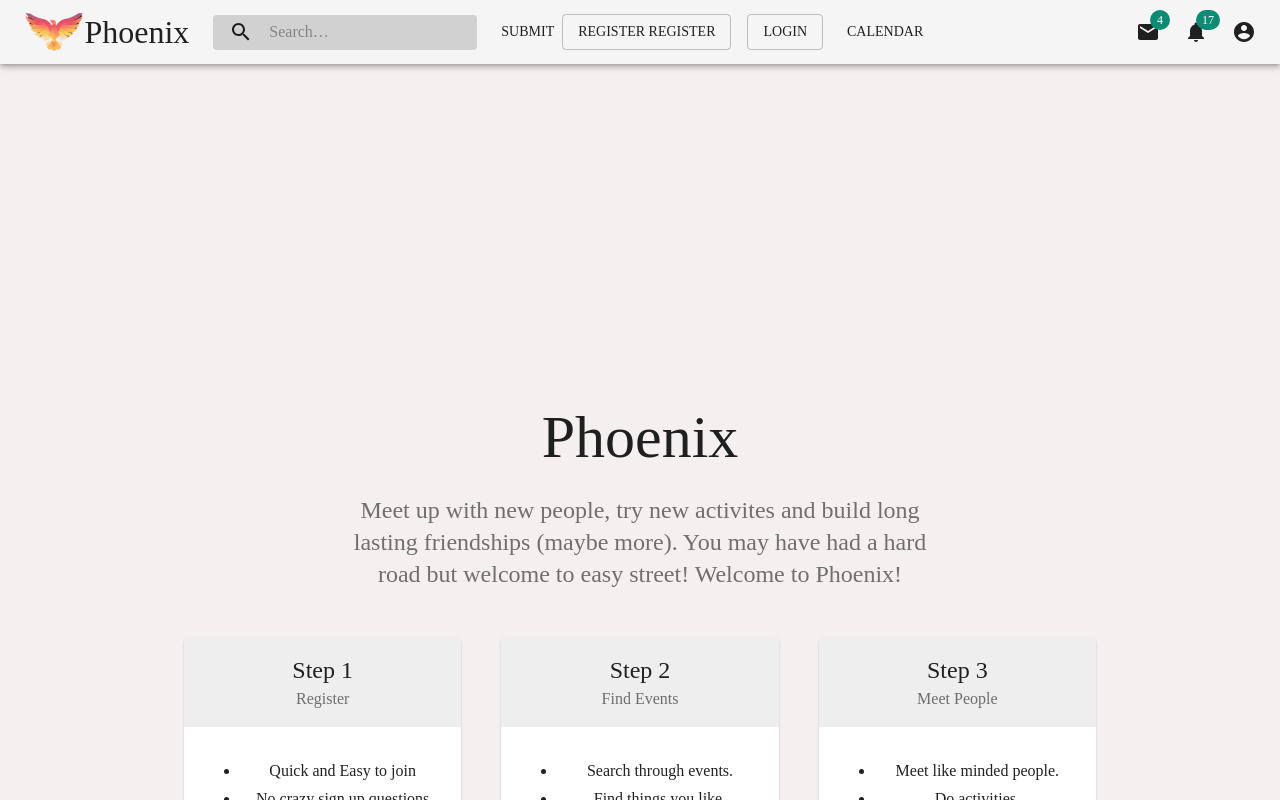
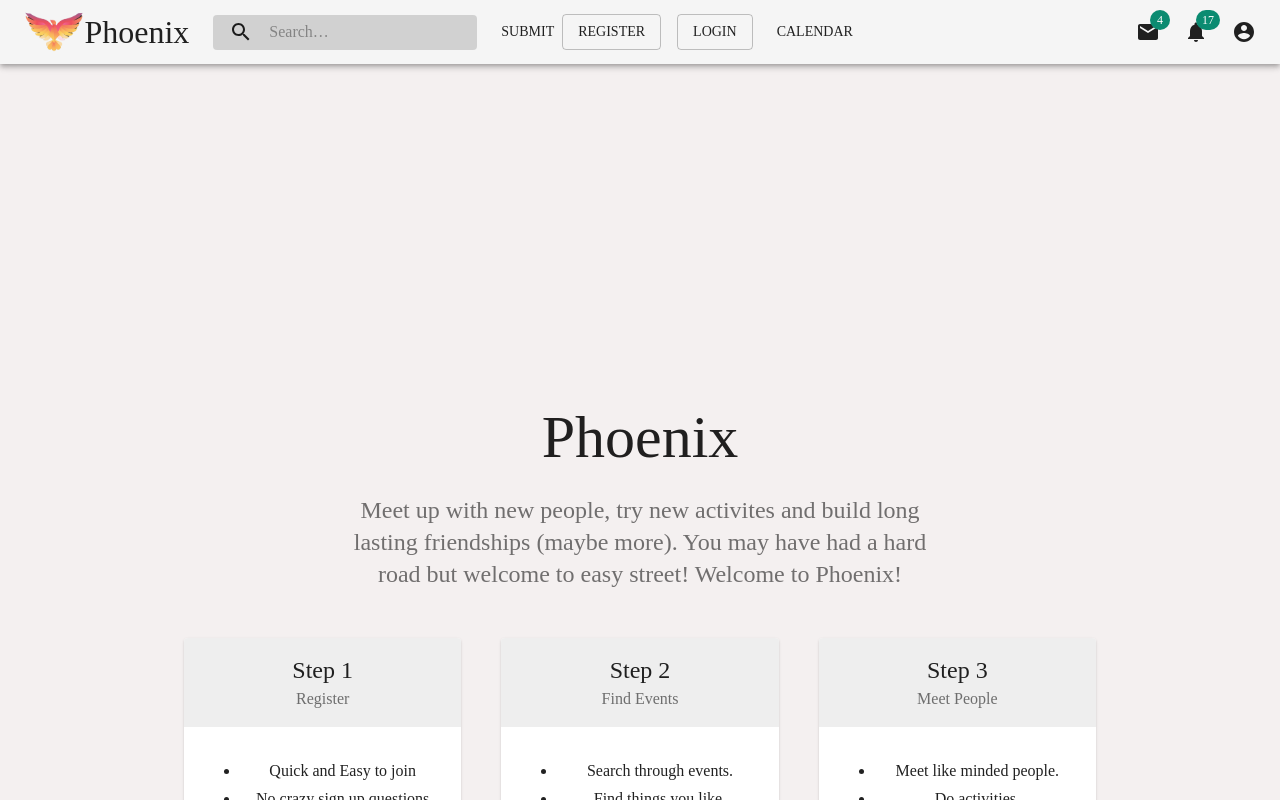
Before and after one commit to BloomTech-Labs/phoenix-fe, a React (Create React App) app: page /cta in a window 1280 px wide. Shown: the top 800 px of the page. Built offline with nearby package versions, Linux system fonts and the light colour scheme; a web font is replaced by a local one.

Commit message:
used props btn title removed repeat Register txt

```diff
--- a/src/components/Registration.js
+++ b/src/components/Registration.js
@@ -51,7 +51,7 @@ const Registration = props => {
   return (
     <>
       <Button variant="outlined" onClick={handleOpen}>
-        {props.title} Register
+        {props.title}
       </Button>
 
       <Modal
```
